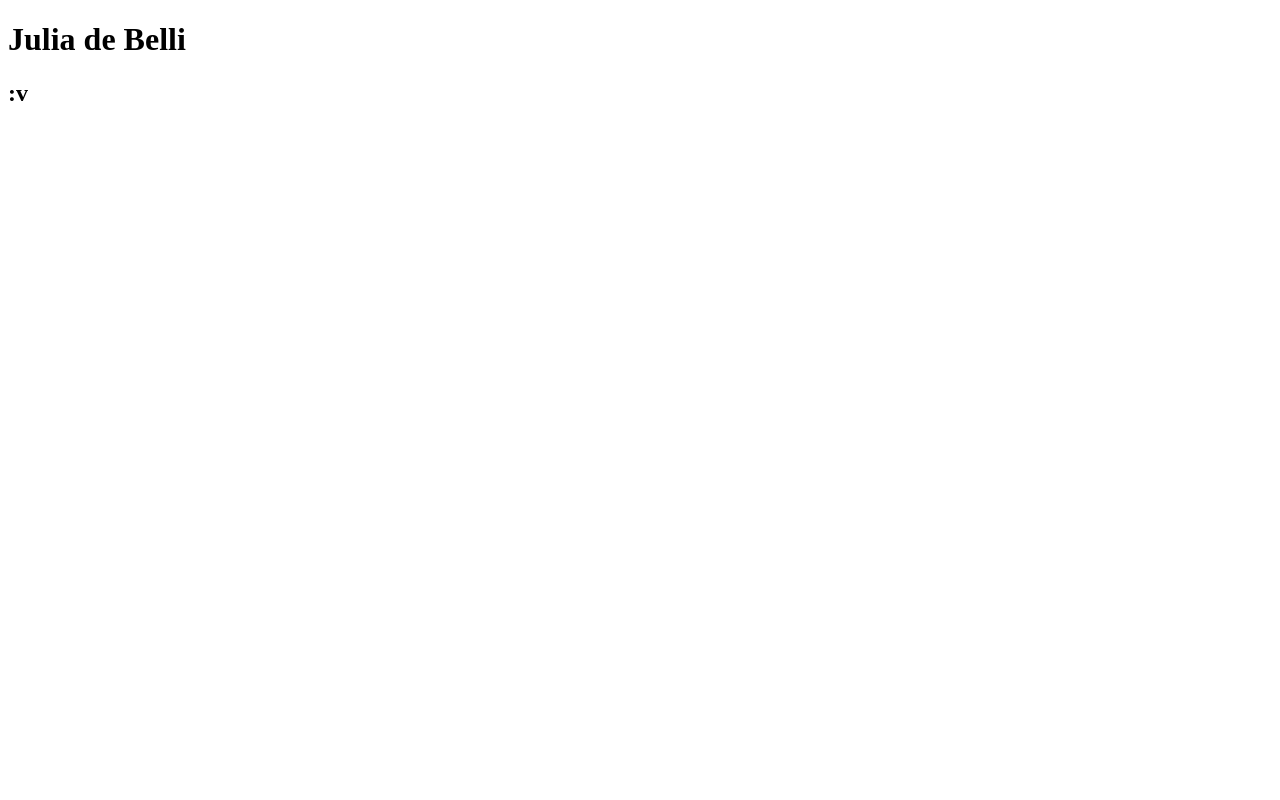
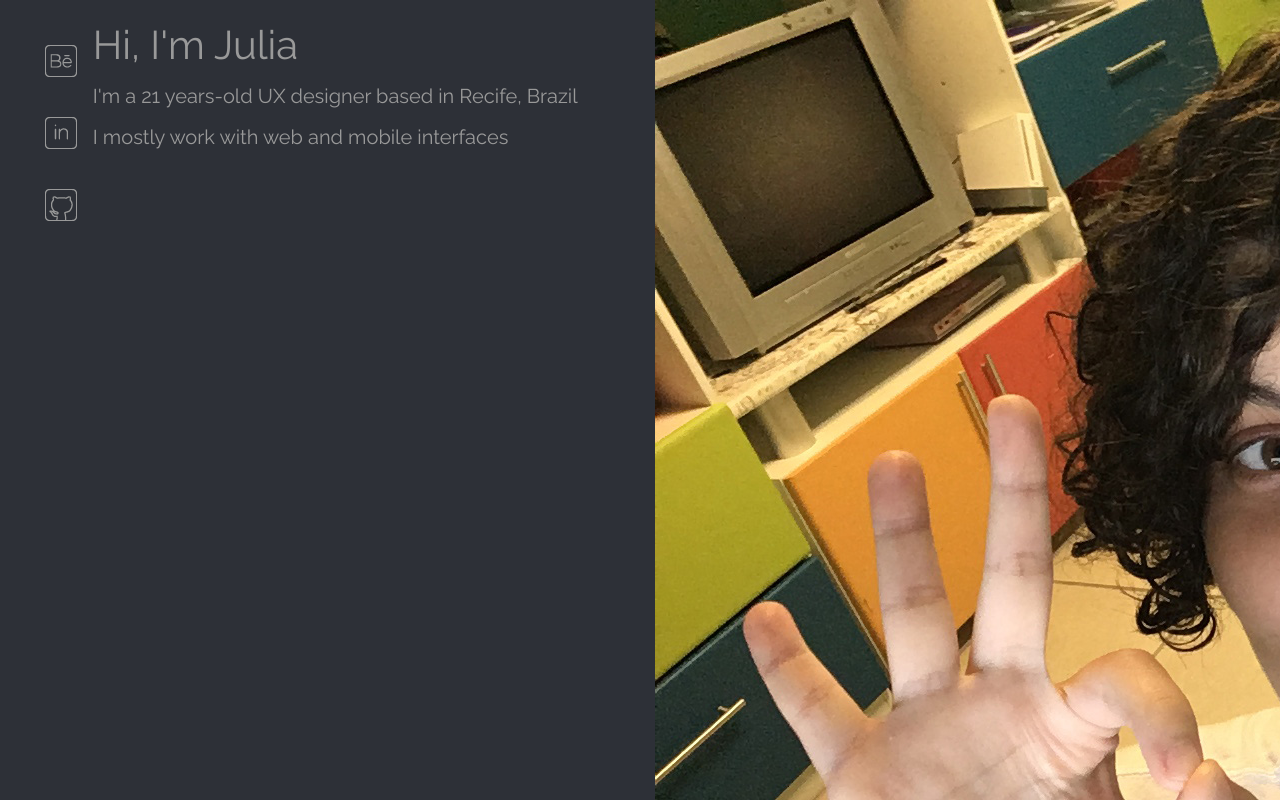
Before and after one commit to juliadebelli/juliadebelli.github.io, a plain HTML site: page index.html in a window 1280 px wide. Drawn offline with nearby package versions, Linux system fonts and the light colour scheme.

Commit message:
got basic html structure working and added some styling

```diff
--- /dev/null
+++ b/css/main.css
@@ -0,0 +1,58 @@
+body {
+  font-family: 'Raleway';
+  font-size:48px;
+  color: #999999;
+}
+
+.container {
+  max-width: 100vw;
+  max-height: 100vh;
+  display: flex;
+  align-items: left;
+}
+
+#textos {
+  position: absolute;
+  align-items: flex-end;
+  padding-top: 2%;
+  padding-left: 2%;
+  size: 50%;
+  left: 0px;
+}
+
+#imagem {
+  top: 0;
+  right: 0;
+  position: absolute;
+  right: 0px;
+  min-height: 100%;
+  min-width: 512px;
+  width: 100%;
+  max-width: 50%;
+  max-height: 1000px;
+  height: auto;
+  position: fixed;
+  top: 0;
+  flex: 0 0 50%;
+}
+
+#links {
+  align-items: center;
+  vertical-align: center;
+}
+
+footer {
+  position: absolute;
+  display: flex;
+  justify-content: flex-end;
+  padding: 20px 0;
+}
+
+footer ul {
+  list-style: none;
+}
+
+footer li img {
+  width: 32px;
+  height: 32px;
+}
--- a/index.html
+++ b/index.html
@@ -3,17 +3,51 @@
   <head>
 
   <title>Julia de Belli</title>
-  <meta name="viewport" content="width=device-width,
-  initial-scale=1.0">
-  <link rel="stylesheet" type="text/css" href="main.css">
+  <meta charset="utf-8"/>
+  <link rel="stylesheet" href="https://maxcdn.bootstrapcdn.com/bootstrap/4.0.0-alpha.6/css/bootstrap.min.css" integrity="sha384-rwoIResjU2yc3z8GV/NPeZWAv56rSmLldC3R/AZzGRnGxQQKnKkoFVhFQhNUwEyJ" crossorigin="anonymous">
+    <link rel="stylesheet" type="text/css"
+         href="https://fonts.googleapis.com/css?family=Raleway:light">
+  <link rel="stylesheet" href="css/main.css">
+  <meta name="viewport" content="width=device-width, initial-scale=1, shrink-to-fit=no">
 
 </head>
 
-<body>
-  <header>
-    <h1>Julia de Belli</h1>
-    <h2>:v</h2>
-  </header>
-</body>
+  <body style="background-color:#2D3037;">
 
-  </html>
+      <div class=container>
+        <div id="textos"
+        class="col-6">
+          <h1>Hi, I'm Julia</h1>
+          <h5 style="padding-top:2%">I'm a 21 years-old UX designer based in Recife, Brazil</h5>
+          <h5 style="padding-top:2%">I mostly work with web and mobile interfaces</h5>
+        </div>
+
+        <div id="imagem"
+        class="col-6">
+        <img style="background-image" src="foto.JPG" class="img-responsive">
+        </div>
+      </div>
+
+    <footer>
+      <div class="container">
+        <div id="links"
+        class="col-6">
+          <div class="row">
+            <ul class="col-6">
+              <li class="col-1">
+                <img src="icon-behance.png">
+              </li>
+              <li class="col-1">
+                <img src="icon-linkedin.png">
+              </li>
+              <li class="col-1">
+                <img src="icon-github.png">
+              </li>
+            </ul>
+          </div>
+        </div>
+      </div>
+    </footer>
+  </body>
+
+</html>
--- a/main.css
+++ b/main.css
@@ -0,0 +1,14 @@
+div {
+  background-color: #2D3037;
+  position: absolute;
+  width: 50%;
+  height: 100%;
+}
+
+div {
+  background: url(teste.png);
+  width: 50%;
+  position: absolute;
+  right: 0px;
+  height: 100%;
+}
```
Also changed, not shown: css/teste.png (added), foto.JPG (added), icon-behance.png (added), icon-github.png (added), icon-linkedin.png (added), 1 other file.
